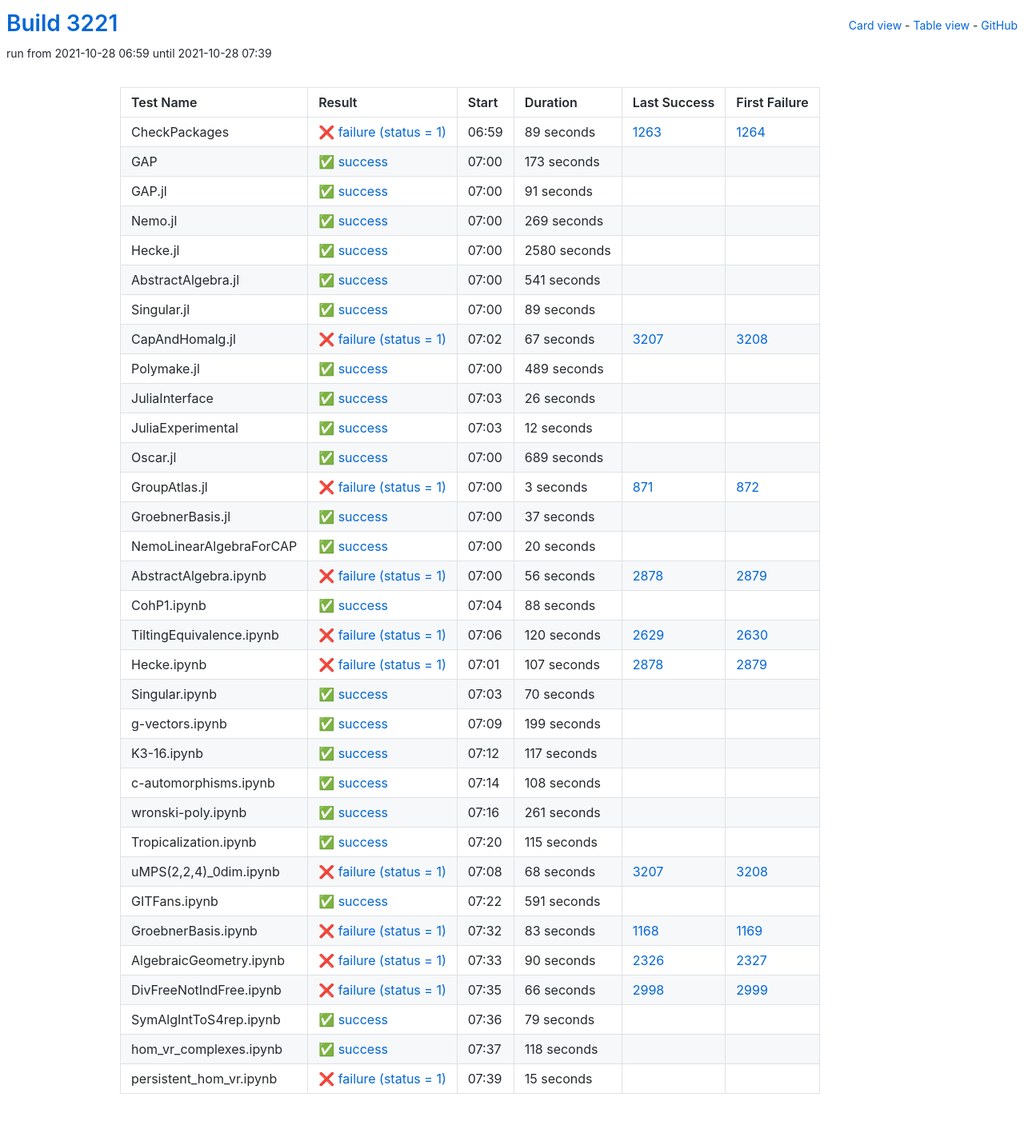
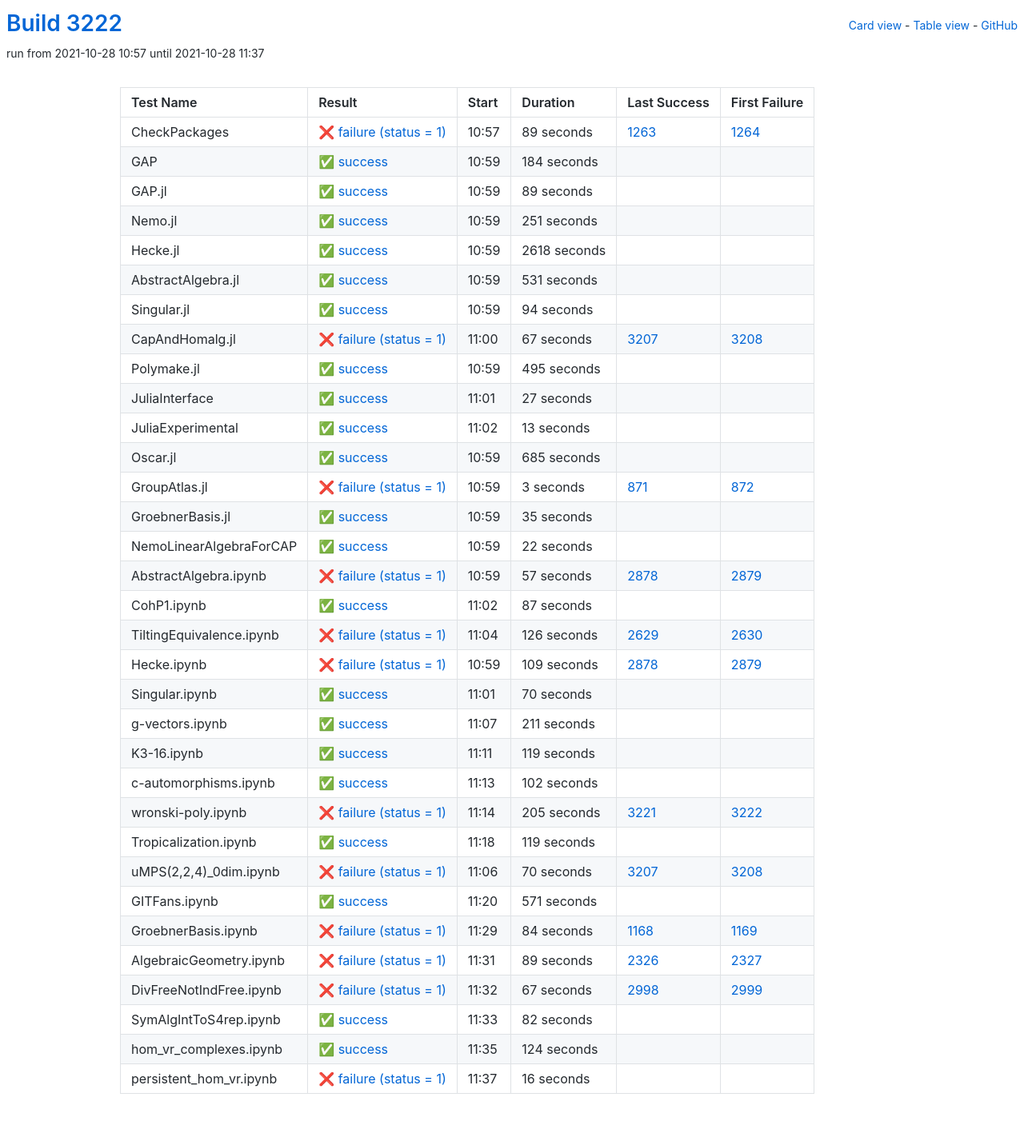
Before and after one commit to oscar-system/oscar-ci-status-stable, a Jekyll site: the page built from table.html, in a window 1280 px wide. Shown: the whole page at 80% size. Built offline with Jekyll 4.4.1, drawn with Linux system fonts in a browser that asks for light colours.

Commit message:
Build #3222

```diff
--- a/_data/ci.yml
+++ b/_data/ci.yml
@@ -1,6 +1,6 @@
 ---
-build: 3221
-build_url: https://oscarci.mathematik.uni-kl.de/job/oscar-stable/3221/
+build: 3222
+build_url: https://oscarci.mathematik.uni-kl.de/job/oscar-stable/3222/
 job: oscar-stable
 organization: oscar-system
 repo: oscar-ci-status-stable
@@ -8,8 +8,8 @@ repourl: https://github.com/oscar-system/oscar-ci-status-stable
 tests:
 - name: CheckPackages
   id: checkpackages
-  log: https://oscarci.mathematik.uni-kl.de/job/oscar-stable/3221/artifact/logs/build-3221/CheckPackages.log
-  start: 2021-10-28 06:59
+  log: https://oscarci.mathematik.uni-kl.de/job/oscar-stable/3222/artifact/logs/build-3222/CheckPackages.log
+  start: 2021-10-28 10:57
   success: false
   exitcode: 1
   status: failure
@@ -20,68 +20,20 @@ tests:
   first_failure_url: https://oscarci.mathematik.uni-kl.de/job/oscar-stable/1264/
 - name: GAP
   id: gap
-  log: https://oscarci.mathematik.uni-kl.de/job/oscar-stable/3221/artifact/logs/build-3221/GAP.log
-  start: 2021-10-28 07:00
+  log: https://oscarci.mathematik.uni-kl.de/job/oscar-stable/3222/artifact/logs/build-3222/GAP.log
+  start: 2021-10-28 10:59
   success: true
   exitcode: 0
   status: success
-  duration: 173
+  duration: 184
   last_success: false
   last_success_url:
   first_failure: false
   first_failure_url:
 - name: GAP.jl
   id: gap-jl
-  log: https://oscarci.mathematik.uni-kl.de/job/oscar-stable/3221/artifact/logs/build-3221/GAP.jl.log
-  start: 2021-10-28 07:00
-  success: true
-  exitcode: 0
-  status: success
-  duration: 91
-  last_success: false
-  last_success_url:
-  first_failure: false
-  first_failure_url:
-- name: Nemo.jl
-  id: nemo-jl
-  log: https://oscarci.mathematik.uni-kl.de/job/oscar-stable/3221/artifact/logs/build-3221/Nemo.jl.log
-  start: 2021-10-28 07:00
-  success: true
-  exitcode: 0
-  status: success
-  duration: 269
-  last_success: false
-  last_success_url:
-  first_failure: false
-  first_failure_url:
-- name: Hecke.jl
-  id: hecke-jl
-  log: https://oscarci.mathematik.uni-kl.de/job/oscar-stable/3221/artifact/logs/build-3221/Hecke.jl.log
-  start: 2021-10-28 07:00
-  success: true
-  exitcode: 0
-  status: success
-  duration: 2580
-  last_success: false
-  last_success_url:
-  first_failure: false
-  first_failure_url:
-- name: AbstractAlgebra.jl
-  id: abstractalgebra-jl
-  log: https://oscarci.mathematik.uni-kl.de/job/oscar-stable/3221/artifact/logs/build-3221/AbstractAlgebra.jl.log
-  start: 2021-10-28 07:00
-  success: true
-  exitcode: 0
-  status: success
-  duration: 541
-  last_success: false
-  last_success_url:
-  first_failure: false
-  first_failure_url:
-- name: Singular.jl
-  id: singular-jl
-  log: https://oscarci.mathematik.uni-kl.de/job/oscar-stable/3221/artifact/logs/build-3221/Singular.jl.log
-  start: 2021-10-28 07:00
+  log: https://oscarci.mathematik.uni-kl.de/job/oscar-stable/3222/artifact/logs/build-3222/GAP.jl.log
+  start: 2021-10-28 10:59
   success: true
   exitcode: 0
   status: success
@@ -90,10 +42,58 @@ tests:
   last_success_url:
   first_failure: false
   first_failure_url:
+- name: Nemo.jl
+  id: nemo-jl
+  log: https://oscarci.mathematik.uni-kl.de/job/oscar-stable/3222/artifact/logs/build-3222/Nemo.jl.log
+  start: 2021-10-28 10:59
+  success: true
+  exitcode: 0
+  status: success
+  duration: 251
+  last_success: false
+  last_success_url:
+  first_failure: false
+  first_failure_url:
+- name: Hecke.jl
+  id: hecke-jl
+  log: https://oscarci.mathematik.uni-kl.de/job/oscar-stable/3222/artifact/logs/build-3222/Hecke.jl.log
+  start: 2021-10-28 10:59
+  success: true
+  exitcode: 0
+  status: success
+  duration: 2618
+  last_success: false
+  last_success_url:
+  first_failure: false
+  first_failure_url:
+- name: AbstractAlgebra.jl
+  id: abstractalgebra-jl
+  log: https://oscarci.mathematik.uni-kl.de/job/oscar-stable/3222/artifact/logs/build-3222/AbstractAlgebra.jl.log
+  start: 2021-10-28 10:59
+  success: true
+  exitcode: 0
+  status: success
+  duration: 531
+  last_success: false
+  last_success_url:
+  first_failure: false
+  first_failure_url:
+- name: Singular.jl
+  id: singular-jl
+  log: https://oscarci.mathematik.uni-kl.de/job/oscar-stable/3222/artifact/logs/build-3222/Singular.jl.log
+  start: 2021-10-28 10:59
+  success: true
+  exitcode: 0
+  status: success
+  duration: 94
+  last_success: false
+  last_success_url:
+  first_failure: false
+  first_failure_url:
 - name: CapAndHomalg.jl
   id: capandhomalg-jl
-  log: https://oscarci.mathematik.uni-kl.de/job/oscar-stable/3221/artifact/logs/build-3221/CapAndHomalg.jl.log
-  start: 2021-10-28 07:02
+  log: https://oscarci.mathematik.uni-kl.de/job/oscar-stable/3222/artifact/logs/build-3222/CapAndHomalg.jl.log
+  start: 2021-10-28 11:00
   success: false
   exitcode: 1
   status: failure
@@ -104,56 +104,56 @@ tests:
   first_failure_url: https://oscarci.mathematik.uni-kl.de/job/oscar-stable/3208/
 - name: Polymake.jl
   id: polymake-jl
-  log: https://oscarci.mathematik.uni-kl.de/job/oscar-stable/3221/artifact/logs/build-3221/Polymake.jl.log
-  start: 2021-10-28 07:00
+  log: https://oscarci.mathematik.uni-kl.de/job/oscar-stable/3222/artifact/logs/build-3222/Polymake.jl.log
+  start: 2021-10-28 10:59
   success: true
   exitcode: 0
   status: success
-  duration: 489
+  duration: 495
   last_success: false
   last_success_url:
   first_failure: false
   first_failure_url:
 - name: JuliaInterface
   id: juliainterface
-  log: https://oscarci.mathematik.uni-kl.de/job/oscar-stable/3221/artifact/logs/build-3221/JuliaInterface.log
-  start: 2021-10-28 07:03
+  log: https://oscarci.mathematik.uni-kl.de/job/oscar-stable/3222/artifact/logs/build-3222/JuliaInterface.log
+  start: 2021-10-28 11:01
   success: true
   exitcode: 0
   status: success
-  duration: 26
+  duration: 27
   last_success: false
   last_success_url:
   first_failure: false
   first_failure_url:
 - name: JuliaExperimental
   id: juliaexperimental
-  log: https://oscarci.mathematik.uni-kl.de/job/oscar-stable/3221/artifact/logs/build-3221/JuliaExperimental.log
-  start: 2021-10-28 07:03
+  log: https://oscarci.mathematik.uni-kl.de/job/oscar-stable/3222/artifact/logs/build-3222/JuliaExperimental.log
+  start: 2021-10-28 11:02
   success: true
   exitcode: 0
   status: success
-  duration: 12
+  duration: 13
   last_success: false
   last_success_url:
   first_failure: false
   first_failure_url:
 - name: Oscar.jl
   id: oscar-jl
-  log: https://oscarci.mathematik.uni-kl.de/job/oscar-stable/3221/artifact/logs/build-3221/Oscar.jl.log
-  start: 2021-10-28 07:00
+  log: https://oscarci.mathematik.uni-kl.de/job/oscar-stable/3222/artifact/logs/build-3222/Oscar.jl.log
+  start: 2021-10-28 10:59
   success: true
   exitcode: 0
   status: success
-  duration: 689
+  duration: 685
   last_success: false
   last_success_url:
   first_failure: false
   first_failure_url:
 - name: GroupAtlas.jl
   id: groupatlas-jl
-  log: https://oscarci.mathematik.uni-kl.de/job/oscar-stable/3221/artifact/logs/build-3221/GroupAtlas.jl.log
-  start: 2021-10-28 07:00
+  log: https://oscarci.mathematik.uni-kl.de/job/oscar-stable/3222/artifact/logs/build-3222/GroupAtlas.jl.log
+  start: 2021-10-28 10:59
   success: false
   exitcode: 1
   status: failure
@@ -164,80 +164,80 @@ tests:
   first_failure_url: https://oscarci.mathematik.uni-kl.de/job/oscar-stable/872/
 - name: GroebnerBasis.jl
   id: groebnerbasis-jl
-  log: https://oscarci.mathematik.uni-kl.de/job/oscar-stable/3221/artifact/logs/build-3221/GroebnerBasis.jl.log
-  start: 2021-10-28 07:00
+  log: https://oscarci.mathematik.uni-kl.de/job/oscar-stable/3222/artifact/logs/build-3222/GroebnerBasis.jl.log
+  start: 2021-10-28 10:59
   success: true
   exitcode: 0
   status: success
-  duration: 37
+  duration: 35
   last_success: false
   last_success_url:
   first_failure: false
   first_failure_url:
 - name: NemoLinearAlgebraForCAP
   id: nemolinearalgebraforcap
-  log: https://oscarci.mathematik.uni-kl.de/job/oscar-stable/3221/artifact/logs/build-3221/NemoLinearAlgebraForCAP.log
-  start: 2021-10-28 07:00
+  log: https://oscarci.mathematik.uni-kl.de/job/oscar-stable/3222/artifact/logs/build-3222/NemoLinearAlgebraForCAP.log
+  start: 2021-10-28 10:59
   success: true
   exitcode: 0
   status: success
-  duration: 20
+  duration: 22
   last_success: false
   last_success_url:
   first_failure: false
   first_failure_url:
 - name: AbstractAlgebra.ipynb
   id: abstractalgebra-ipynb
-  log: https://oscarci.mathematik.uni-kl.de/job/oscar-stable/3221/artifact/logs/build-3221/AbstractAlgebra.ipynb.log
-  start: 2021-10-28 07:00
+  log: https://oscarci.mathematik.uni-kl.de/job/oscar-stable/3222/artifact/logs/build-3222/AbstractAlgebra.ipynb.log
+  start: 2021-10-28 10:59
   success: false
   exitcode: 1
   status: failure
-  duration: 56
+  duration: 57
   last_success: 2878
   last_success_url: https://oscarci.mathematik.uni-kl.de/job/oscar-stable/2878/
   first_failure: 2879
   first_failure_url: https://oscarci.mathematik.uni-kl.de/job/oscar-stable/2879/
 - name: CohP1.ipynb
   id: cohp1-ipynb
-  log: https://oscarci.mathematik.uni-kl.de/job/oscar-stable/3221/artifact/logs/build-3221/CohP1.ipynb.log
-  start: 2021-10-28 07:04
+  log: https://oscarci.mathematik.uni-kl.de/job/oscar-stable/3222/artifact/logs/build-3222/CohP1.ipynb.log
+  start: 2021-10-28 11:02
   success: true
   exitcode: 0
   status: success
-  duration: 88
+  duration: 87
   last_success: false
   last_success_url:
   first_failure: false
   first_failure_url:
 - name: TiltingEquivalence.ipynb
   id: tiltingequivalence-ipynb
-  log: https://oscarci.mathematik.uni-kl.de/job/oscar-stable/3221/artifact/logs/build-3221/TiltingEquivalence.ipynb.log
-  start: 2021-10-28 07:06
+  log: https://oscarci.mathematik.uni-kl.de/job/oscar-stable/3222/artifact/logs/build-3222/TiltingEquivalence.ipynb.log
+  start: 2021-10-28 11:04
   success: false
   exitcode: 1
   status: failure
-  duration: 120
+  duration: 126
   last_success: 2629
   last_success_url: https://oscarci.mathematik.uni-kl.de/job/oscar-stable/2629/
   first_failure: 2630
   first_failure_url: https://oscarci.mathematik.uni-kl.de/job/oscar-stable/2630/
 - name: Hecke.ipynb
   id: hecke-ipynb
-  log: https://oscarci.mathematik.uni-kl.de/job/oscar-stable/3221/artifact/logs/build-3221/Hecke.ipynb.log
-  start: 2021-10-28 07:01
+  log: https://oscarci.mathematik.uni-kl.de/job/oscar-stable/3222/artifact/logs/build-3222/Hecke.ipynb.log
+  start: 2021-10-28 10:59
   success: false
   exitcode: 1
   status: failure
-  duration: 107
+  duration: 109
   last_success: 2878
   last_success_url: https://oscarci.mathematik.uni-kl.de/job/oscar-stable/2878/
   first_failure: 2879
   first_failure_url: https://oscarci.mathematik.uni-kl.de/job/oscar-stable/2879/
 - name: Singular.ipynb
   id: singular-ipynb
-  log: https://oscarci.mathematik.uni-kl.de/job/oscar-stable/3221/artifact/logs/build-3221/Singular.ipynb.log
-  start: 2021-10-28 07:03
+  log: https://oscarci.mathematik.uni-kl.de/job/oscar-stable/3222/artifact/logs/build-3222/Singular.ipynb.log
+  start: 2021-10-28 11:01
   success: true
   exitcode: 0
   status: success
@@ -248,156 +248,156 @@ tests:
   first_failure_url:
 - name: g-vectors.ipynb
   id: g-vectors-ipynb
-  log: https://oscarci.mathematik.uni-kl.de/job/oscar-stable/3221/artifact/logs/build-3221/g-vectors.ipynb.log
-  start: 2021-10-28 07:09
+  log: https://oscarci.mathematik.uni-kl.de/job/oscar-stable/3222/artifact/logs/build-3222/g-vectors.ipynb.log
+  start: 2021-10-28 11:07
   success: true
   exitcode: 0
   status: success
-  duration: 199
+  duration: 211
   last_success: false
   last_success_url:
   first_failure: false
   first_failure_url:
 - name: K3-16.ipynb
   id: k3-16-ipynb
-  log: https://oscarci.mathematik.uni-kl.de/job/oscar-stable/3221/artifact/logs/build-3221/K3-16.ipynb.log
-  start: 2021-10-28 07:12
+  log: https://oscarci.mathematik.uni-kl.de/job/oscar-stable/3222/artifact/logs/build-3222/K3-16.ipynb.log
+  start: 2021-10-28 11:11
   success: true
   exitcode: 0
   status: success
-  duration: 117
+  duration: 119
   last_success: false
   last_success_url:
   first_failure: false
   first_failure_url:
 - name: c-automorphisms.ipynb
   id: c-automorphisms-ipynb
-  log: https://oscarci.mathematik.uni-kl.de/job/oscar-stable/3221/artifact/logs/build-3221/c-automorphisms.ipynb.log
-  start: 2021-10-28 07:14
+  log: https://oscarci.mathematik.uni-kl.de/job/oscar-stable/3222/artifact/logs/build-3222/c-automorphisms.ipynb.log
+  start: 2021-10-28 11:13
   success: true
   exitcode: 0
   status: success
-  duration: 108
+  duration: 102
   last_success: false
   last_success_url:
   first_failure: false
   first_failure_url:
 - name: wronski-poly.ipynb
   id: wronski-poly-ipynb
-  log: https://oscarci.mathematik.uni-kl.de/job/oscar-stable/3221/artifact/logs/build-3221/wronski-poly.ipynb.log
-  start: 2021-10-28 07:16
+  log: https://oscarci.mathematik.uni-kl.de/job/oscar-stable/3222/artifact/logs/build-3222/wronski-poly.ipynb.log
+  start: 2021-10-28 11:14
+  success: false
+  exitcode: 1
+  status: failure
+  duration: 205
+  last_success: 3221
+  last_success_url: https://oscarci.mathematik.uni-kl.de/job/oscar-stable/3221/
+  first_failure: 3222
+  first_failure_url: https://oscarci.mathematik.uni-kl.de/job/oscar-stable/3222/
+- name: Tropicalization.ipynb
+  id: tropicalization-ipynb
+  log: https://oscarci.mathematik.uni-kl.de/job/oscar-stable/3222/artifact/logs/build-3222/Tropicalization.ipynb.log
+  start: 2021-10-28 11:18
   success: true
   exitcode: 0
   status: success
-  duration: 261
-  last_success: false
-  last_success_url:
-  first_failure: false
-  first_failure_url:
-- name: Tropicalization.ipynb
-  id: tropicalization-ipynb
-  log: https://oscarci.mathematik.uni-kl.de/job/oscar-stable/3221/artifact/logs/build-3221/Tropicalization.ipynb.log
-  start: 2021-10-28 07:20
-  success: true
-  exitcode: 0
-  status: success
-  duration: 115
+  duration: 119
   last_success: false
   last_success_url:
   first_failure: false
   first_failure_url:
 - name: uMPS(2,2,4)_0dim.ipynb
   id: umps-2-2-4-0dim-ipynb
-  log: https://oscarci.mathematik.uni-kl.de/job/oscar-stable/3221/artifact/logs/build-3221/uMPS-2-2-4-_0dim.ipynb.log
-  start: 2021-10-28 07:08
+  log: https://oscarci.mathematik.uni-kl.de/job/oscar-stable/3222/artifact/logs/build-3222/uMPS-2-2-4-_0dim.ipynb.log
+  start: 2021-10-28 11:06
   success: false
   exitcode: 1
   status: failure
-  duration: 68
+  duration: 70
   last_success: 3207
   last_success_url: https://oscarci.mathematik.uni-kl.de/job/oscar-stable/3207/
   first_failure: 3208
   first_failure_url: https://oscarci.mathematik.uni-kl.de/job/oscar-stable/3208/
 - name: GITFans.ipynb
   id: gitfans-ipynb
-  log: https://oscarci.mathematik.uni-kl.de/job/oscar-stable/3221/artifact/logs/build-3221/GITFans.ipynb.log
-  start: 2021-10-28 07:22
+  log: https://oscarci.mathematik.uni-kl.de/job/oscar-stable/3222/artifact/logs/build-3222/GITFans.ipynb.log
+  start: 2021-10-28 11:20
   success: true
   exitcode: 0
   status: success
-  duration: 591
+  duration: 571
   last_success: false
   last_success_url:
   first_failure: false
   first_failure_url:
 - name: GroebnerBasis.ipynb
   id: groebnerbasis-ipynb
-  log: https://oscarci.mathematik.uni-kl.de/job/oscar-stable/3221/artifact/logs/build-3221/GroebnerBasis.ipynb.log
-  start: 2021-10-28 07:32
+  log: https://oscarci.mathematik.uni-kl.de/job/oscar-stable/3222/artifact/logs/build-3222/GroebnerBasis.ipynb.log
+  start: 2021-10-28 11:29
   success: false
   exitcode: 1
   status: failure
-  duration: 83
+  duration: 84
   last_success: 1168
   last_success_url: https://oscarci.mathematik.uni-kl.de/job/oscar-stable/1168/
   first_failure: 1169
   first_failure_url: https://oscarci.mathematik.uni-kl.de/job/oscar-stable/1169/
 - name: AlgebraicGeometry.ipynb
   id: algebraicgeometry-ipynb
-  log: https://oscarci.mathematik.uni-kl.de/job/oscar-stable/3221/artifact/logs/build-3221/AlgebraicGeometry.ipynb.log
-  start: 2021-10-28 07:33
+  log: https://oscarci.mathematik.uni-kl.de/job/oscar-stable/3222/artifact/logs/build-3222/AlgebraicGeometry.ipynb.log
+  start: 2021-10-28 11:31
   success: false
   exitcode: 1
   status: failure
-  duration: 90
+  duration: 89
   last_success: 2326
   last_success_url: https://oscarci.mathematik.uni-kl.de/job/oscar-stable/2326/
   first_failure: 2327
   first_failure_url: https://oscarci.mathematik.uni-kl.de/job/oscar-stable/2327/
 - name: DivFreeNotIndFree.ipynb
   id: divfreenotindfree-ipynb
-  log: https://oscarci.mathematik.uni-kl.de/job/oscar-stable/3221/artifact/logs/build-3221/DivFreeNotIndFree.ipynb.log
-  start: 2021-10-28 07:35
+  log: https://oscarci.mathematik.uni-kl.de/job/oscar-stable/3222/artifact/logs/build-3222/DivFreeNotIndFree.ipynb.log
+  start: 2021-10-28 11:32
   success: false
   exitcode: 1
   status: failure
-  duration: 66
+  duration: 67
   last_success: 2998
   last_success_url: https://oscarci.mathematik.uni-kl.de/job/oscar-stable/2998/
   first_failure: 2999
   first_failure_url: https://oscarci.mathematik.uni-kl.de/job/oscar-stable/2999/
 - name: SymAlgIntToS4rep.ipynb
   id: symalginttos4rep-ipynb
-  log: https://oscarci.mathematik.uni-kl.de/job/oscar-stable/3221/artifact/logs/build-3221/SymAlgIntToS4rep.ipynb.log
-  start: 2021-10-28 07:36
+  log: https://oscarci.mathematik.uni-kl.de/job/oscar-stable/3222/artifact/logs/build-3222/SymAlgIntToS4rep.ipynb.log
+  start: 2021-10-28 11:33
   success: true
   exitcode: 0
   status: success
-  duration: 79
+  duration: 82
   last_success: false
   last_success_url:
   first_failure: false
   first_failure_url:
 - name: hom_vr_complexes.ipynb
   id: hom-vr-complexes-ipynb
-  log: https://oscarci.mathematik.uni-kl.de/job/oscar-stable/3221/artifact/logs/build-3221/hom_vr_complexes.ipynb.log
-  start: 2021-10-28 07:37
+  log: https://oscarci.mathematik.uni-kl.de/job/oscar-stable/3222/artifact/logs/build-3222/hom_vr_complexes.ipynb.log
+  start: 2021-10-28 11:35
   success: true
   exitcode: 0
   status: success
-  duration: 118
+  duration: 124
   last_success: false
   last_success_url:
   first_failure: false
   first_failure_url:
 - name: persistent_hom_vr.ipynb
   id: persistent-hom-vr-ipynb
-  log: https://oscarci.mathematik.uni-kl.de/job/oscar-stable/3221/artifact/logs/build-3221/persistent_hom_vr.ipynb.log
-  start: 2021-10-28 07:39
+  log: https://oscarci.mathematik.uni-kl.de/job/oscar-stable/3222/artifact/logs/build-3222/persistent_hom_vr.ipynb.log
+  start: 2021-10-28 11:37
   success: false
   exitcode: 1
   status: failure
-  duration: 15
+  duration: 16
   last_success: false
   last_success_url:
   first_failure: false
```
Also changed, not shown: README.md.
